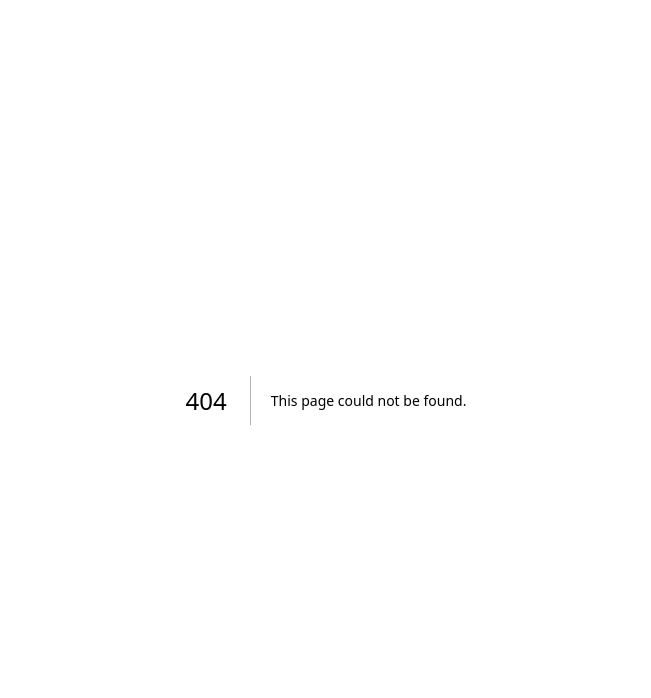
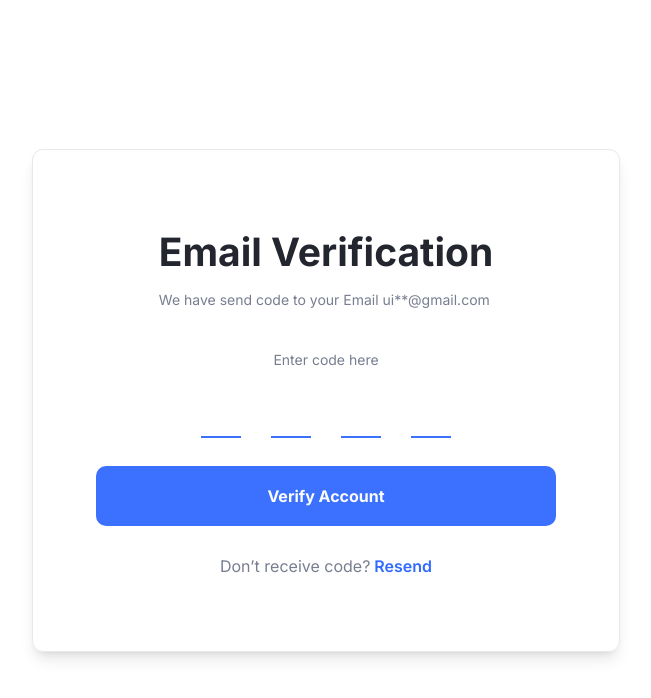
Before and after one commit to ltkien/loginPage, a Next.js app: page /emailVerification in a window 1280 px wide. Before the commit this address had no page. Shown: the top 698 px of the page, without its empty margins (314-965 px from the left). Built offline with nearby package versions, Linux system fonts and the light colour scheme.

Commit message:
Email Verification Ui code

```diff
--- /dev/null
+++ b/app/emailVerification/page.tsx
@@ -0,0 +1,74 @@
+export default function EmailVerification() {
+  return (
+    <main className="flex flex-col h-screen justify-center items-center ">
+      <div
+        className="flex flex-col gap-[36px] font-Inter h-[364px] w-[327px] rounded-[11px] border-[0.29px] border-gainsboro shadow-lg justify-center items-center
+  md:h-[503px] md:w-[588px] md:gap-[40px]   "
+      >
+        <div className="flex flex-col gap-[8px] md:gap[16px]">
+          <h1
+            className="flex font-medium text-xl leading-7 justify-center items-center text-gunmetal
+        md:font-bold md:text-[39px] md:leading-[60px]"
+          >
+            Email Verification
+          </h1>
+          <a
+            className="font-light text-[10px] leading-[15px] text-slate-gray
+         md:font-normal md:text-[14px] md:leading-[20px] "
+          >
+            We have send code to your Email ui**@gmail.com
+          </a>
+        </div>
+        <div className="flex flex-col items-center justify-between w-[288px] gap-[20px] md:w-[460px] md:gap-[28px]  ">
+          <a
+            className=" font-light text-[12px] leading-[18px] text-slate-gray
+         md:font-normal md:text-[14px] md:leading-[20px] "
+          >
+            Enter code here
+          </a>
+          <div className="flex flex-row justify-center items-center gap-[30px]">
+            <input
+              type="text"
+              maxLength={1}
+              className="flex w-[40px] h-[40px] border-b-2 border-dodger-blue text-center  text-slate-gray font-Roboto font-normal text-[24px] leading-[28px]"
+            ></input>
+            <input
+              type="text"
+              maxLength={1}
+              className="flex w-[40px] h-[40px] border-b-2 border-dodger-blue text-center text-slate-gray font-Roboto font-normal text-[24px] leading-[28px]"
+            ></input>
+            <input
+              type="text"
+              maxLength={1}
+              className="flex w-[40px] h-[40px] border-b-2 border-dodger-blue text-center text-slate-gray font-Roboto font-normal text-[24px] leading-[28px]"
+            ></input>
+            <input
+              type="text"
+              maxLength={1}
+              className="flex w-[40px] h-[40px] border-b-2 border-dodger-blue text-center text-slate-gray font-Roboto font-normal text-[24px] leading-[28px]"
+            ></input>
+          </div>
+          <button
+            className=" w-full h-[34px] rounded-[6px] bg-dodger-blue font-bold text-[14px] leading-[21px]  text-white
+               md:h-[60px] md:rounded-[10px] md:text-[16px] md:leading-[24px]"
+            type="submit"
+          >
+            Verify Account
+          </button>
+          <div
+            className="text-center text-[14px] leading-[20px]
+          md:text-[16px] md:leading-[24px]"
+          >
+            <a className=" font-normal text-slate-gray " href="#">
+              Don’t receive code?
+            </a>
+            <a className=" font-medium text-bright-blue md:font-semibold">
+              {" "}
+              Resend
+            </a>
+          </div>
+        </div>
+      </div>
+    </main>
+  );
+}
--- a/app/globals.css
+++ b/app/globals.css
@@ -1,5 +1,6 @@
 @import url("https://fonts.googleapis.com/css2?family=Manrope:wght@200;300;400;500;600;700;800&display=swap");
 @import url("https://fonts.googleapis.com/css2?family=Inter:wght@100;200;300;400;500;600;700;800;900&display=swap");
+@import url("https://fonts.googleapis.com/css2?family=Roboto:ital,wght@0,100;0,300;0,400;0,500;0,700;0,900;1,100;1,300;1,400;1,500;1,700;1,900&display=swap");
 @tailwind base;
 @tailwind components;
 @tailwind utilities;
--- a/tailwind.config.ts
+++ b/tailwind.config.ts
@@ -10,7 +10,8 @@ const config: Config = {
     extend: {
       fontFamily:{
         Manrope: ["Manrope","san-serif"],
-        Inter:["Inter","san-serif"]
+        Inter:["Inter","san-serif"],
+        Roboto:["Roboto","san-serif"]
       },
       backgroundImage: {
         'gradient-radial': 'radial-gradient(var(--tw-gradient-stops))',
@@ -27,7 +28,8 @@ const config: Config = {
         'silver-chalice':'#B1B5C3',
         'royal-blue':'#475BE8',
         'dodger-blue-0.2':'rgba(59, 113, 254, 0.2) ',
-        'white': '#FCFCFC'
+        'white': '#FCFCFC',
+        'bright-blue': '#316BFF'
       },
     },
   },
```
